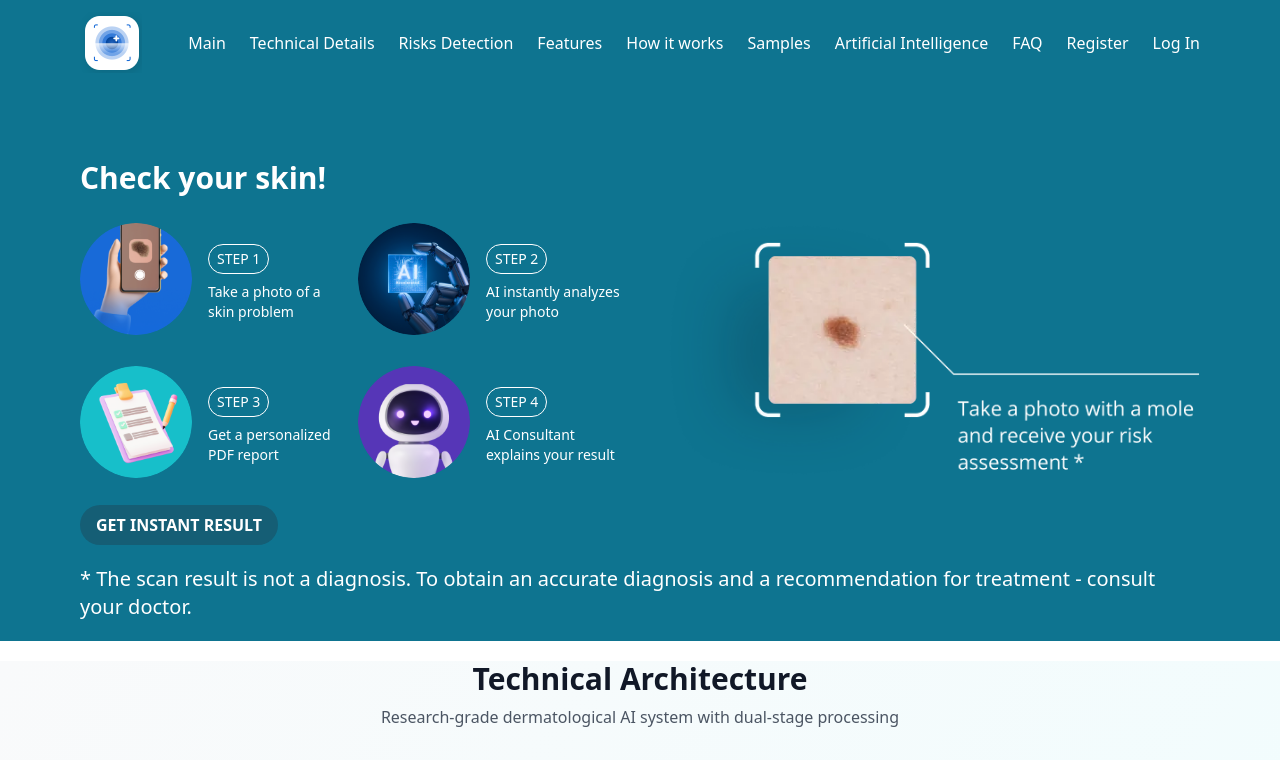
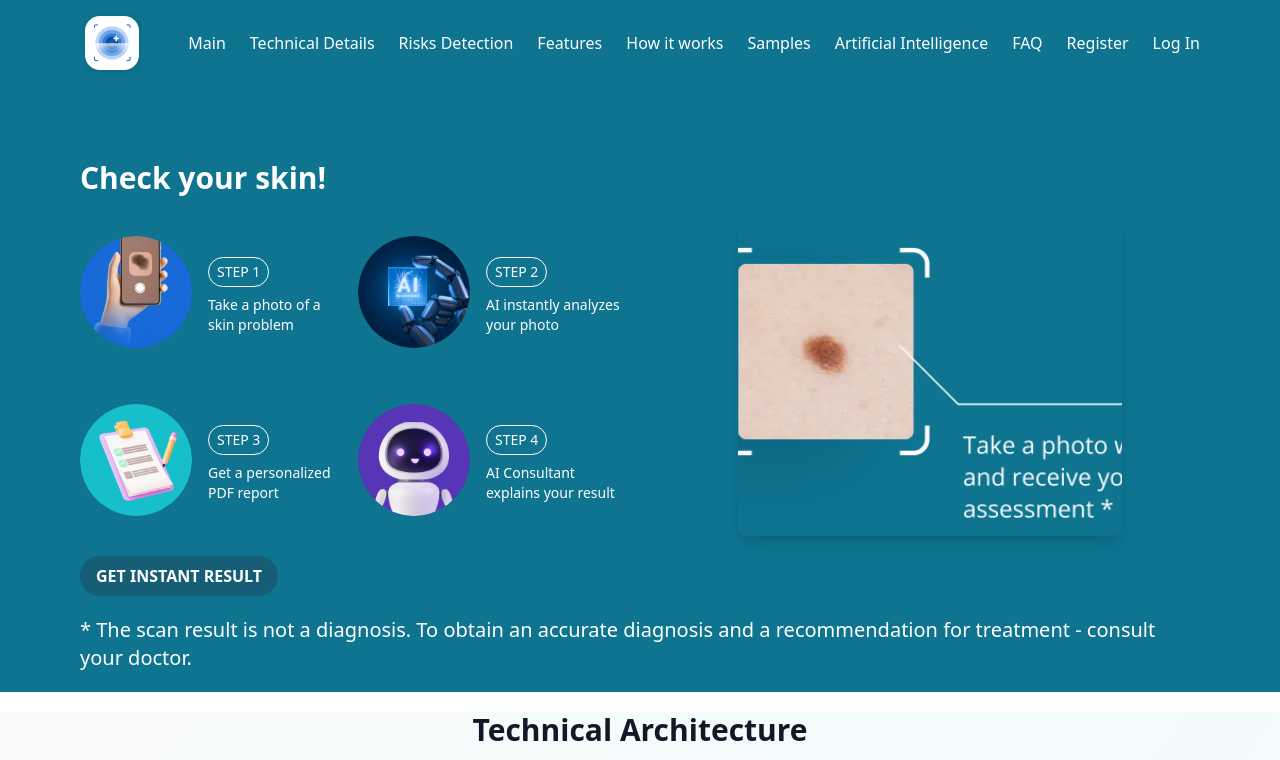
Before and after one commit to abeselom-tesfay/Skin_AI, a Vue app in the folder frontend/: page / in a window 1280 px wide. Shown: the top 760 px of the page. Built offline with nearby package versions, Linux system fonts and the light colour scheme.

Commit message:
Update HeroSection

```diff
--- a/frontend/src/components/HeroSection.vue
+++ b/frontend/src/components/HeroSection.vue
@@ -1,6 +1,6 @@
 <template>
   <section class="bg-cyan-700 px-4 md:px-20 pt-20 text-white" id="main">
-    <div class="items-start ">
+    <div class="items-start">
         <h2 class="text-2xl md:text-3xl font-bold mt-20">Check your skin!</h2>
     </div>
     <div class="flex flex-col md:flex-row gap-10 mt-5 px-4 md:px-0">
@@ -36,9 +36,9 @@
         </div>
       </div>
 
-      <!-- Right Div: Skin Image + Description -->
+      <!-- Right Div: Skin Image + Description - UPDATED SIZE -->
       <div class="lg:w-1/2 flex flex-col items-center max-lg:hidden">
-        <img src="@/assets/images/skin-pic.png" alt="Skin Sample" class="w-full h-full object-cover rounded-lg"/>
+        <img src="@/assets/images/skin-pic.png" alt="Skin Sample" class="w-96 h-80 object-cover rounded-lg shadow-lg"/>
       </div>
 
     </div>
```
